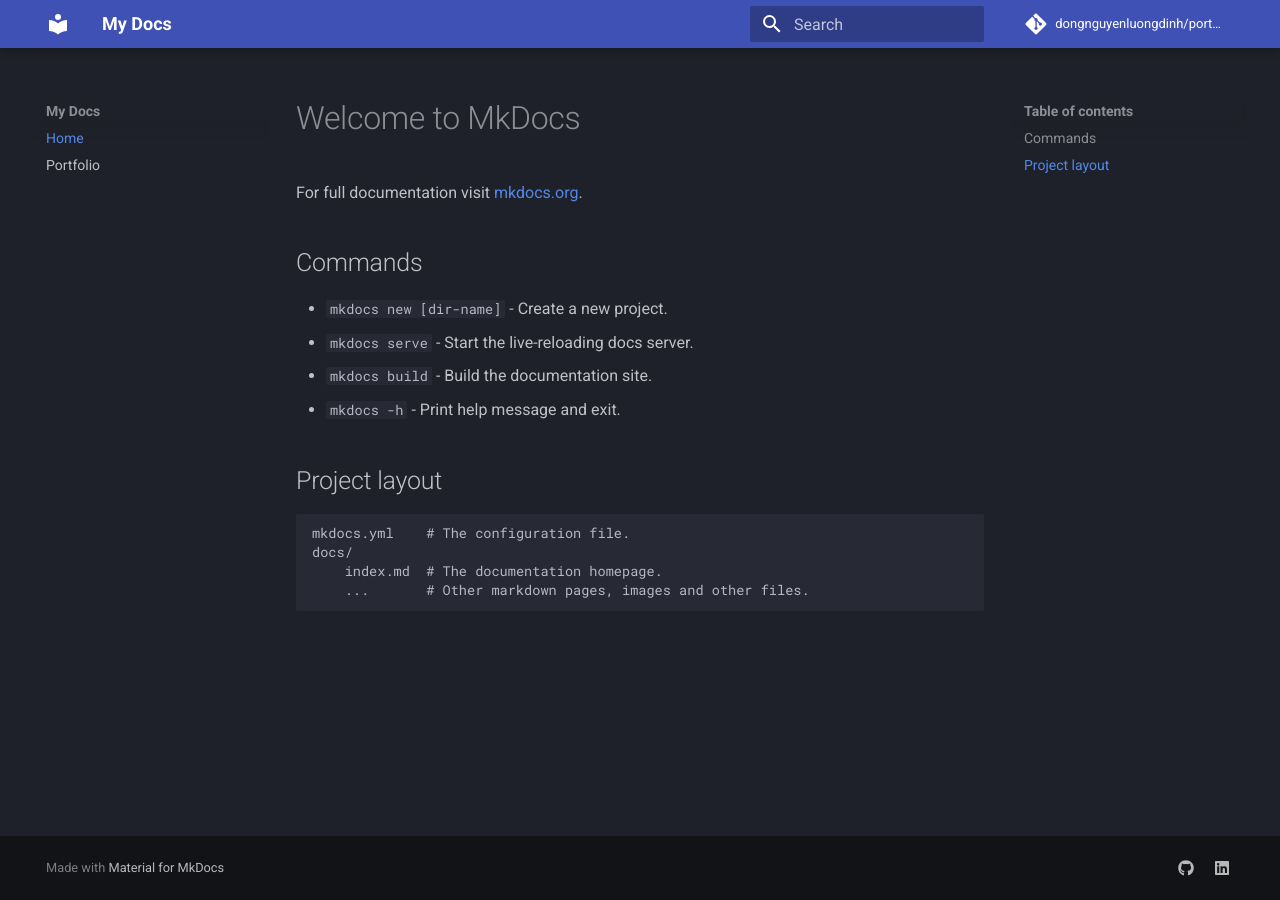
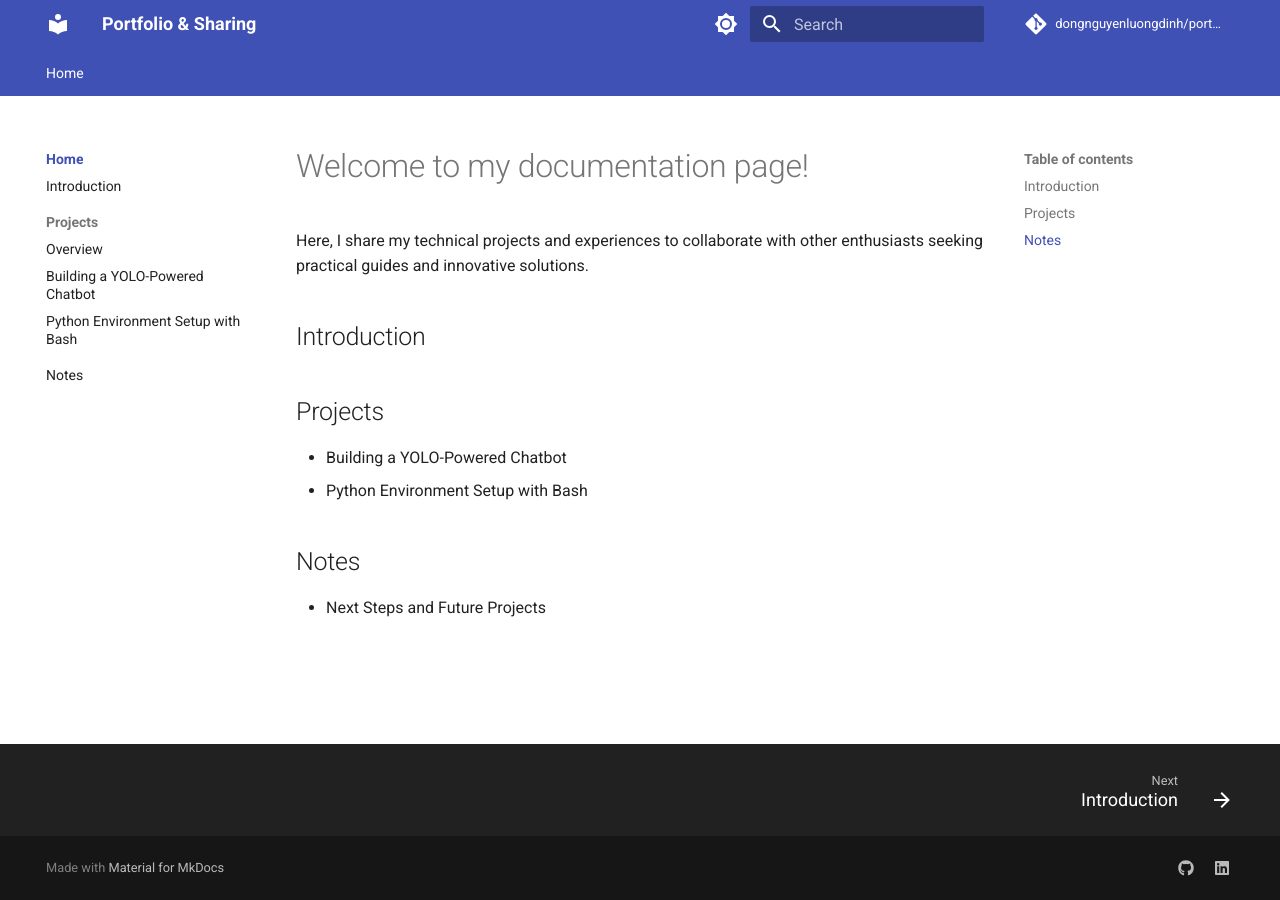
Before and after one commit to dongnguyenluongdinh/portfolio, an MkDocs documentation site: the page built from docs/index.md, in a window 1280 px wide. Built offline with MkDocs 1.6.1 and Material for MkDocs 9.7.7, drawn with Linux system fonts in a browser that asks for light colours; comment, search, counter and statistics services are not loaded.

Commit message:
add basic structure and additional configuration in mkdocs.yml

```diff
--- a/docs/index.md
+++ b/docs/index.md
@@ -1,17 +1,13 @@
-# Welcome to MkDocs
+# Welcome to my documentation page!
 
-For full documentation visit [mkdocs.org](https://www.mkdocs.org).
+Here, I share my technical projects and experiences to collaborate with other enthusiasts seeking practical guides and innovative solutions.
 
-## Commands
 
-* `mkdocs new [dir-name]` - Create a new project.
-* `mkdocs serve` - Start the live-reloading docs server.
-* `mkdocs build` - Build the documentation site.
-* `mkdocs -h` - Print help message and exit.
+## Introduction
 
-## Project layout
+## Projects
+   - Building a YOLO-Powered Chatbot
+   - Python Environment Setup with Bash
 
-    mkdocs.yml    # The configuration file.
-    docs/
-        index.md  # The documentation homepage.
-        ...       # Other markdown pages, images and other files.
+## Notes
+   - Next Steps and Future Projects
--- a/mkdocs.yml
+++ b/mkdocs.yml
@@ -1,5 +1,6 @@
-site_name: My Docs
-sit_url: https://dongnguyenluongdinh.github.io/portfolio/
+site_name: Portfolio & Sharing
+site_author: Dong Nguyen Luong Dinh
+site_url: https://dongnguyenluongdinh.github.io/portfolio/
 repo_name: dongnguyenluongdinh/portfolio
 repo_url: https://github.com/dongnguyenluongdinh/portfolio
 
@@ -9,12 +10,44 @@
 
 theme:
   name: material
+  features:
+  - navigation.top
+  - navigation.footer
+  - navigation.path
+  - navigation.tabs
+  - navigation.sections
+  - navigation.tracking
+  - navigation.indexes
+  - search.highlight
+  - search.share
+  - search.suggest
+  - content.code.annotate
+  - toc.follow
   palette:
-    scheme: slate
+    - media: "(prefers-color-scheme: light)"
+      scheme: default
+      primary: indigo
+      accent: indigo
+      toggle:
+        icon: material/brightness-7
+        name: Switch to dark mode
+    - media: "(prefers-color-scheme: dark)"
+      scheme: slate
+      primary: black
+      accent: indigo
+      toggle:
+        icon: material/brightness-4
+        name: Switch to system preference
 
 nav:
-  - Home: index.md
-  - Portfolio: portfolio.md
+  - Home:
+    - index.md
+    - Introduction: introduction.md
+    - Projects:
+      - Overview: projects.md
+      - Building a YOLO-Powered Chatbot: yolo_chatbot.md
+      - Python Environment Setup with Bash: setup_shell.md
+    - Notes: notes.md
 
 plugins:
   - search:
@@ -26,3 +59,30 @@
       link: https://github.com/dongnguyenluongdinh
     - icon: fontawesome/brands/linkedin
       link: https://www.linkedin.com/in/dongnguyenluongdinh/
+
+
+markdown_extensions:
+  - abbr
+  - admonition
+  - attr_list
+  - def_list
+  - footnotes
+  - md_in_html
+  - toc:
+      permalink: true
+  - pymdownx.arithmatex:
+      generic: true
+  - pymdownx.betterem:
+      smart_enable: all
+  - pymdownx.caret
+  - pymdownx.details
+  - pymdownx.inlinehilite
+  - pymdownx.keys
+  - pymdownx.mark
+  - pymdownx.smartsymbols
+  - pymdownx.tasklist:
+      custom_checkbox: true
+  - pymdownx.tilde
+  - pymdownx.superfences
+  - pymdownx.tabbed:
+      alternate_style: true
```
Also changed, not shown: assets/stylesheets/style.css (added, +7 -0 lines), docs/introduction.md (added, +78 -0 lines), docs/portfolio.md (deleted, +0 -6 lines), docs/notes.md (added), docs/projects.md (added), docs/setup_shell.md (added), docs/yolo_chatbot.md (added).
